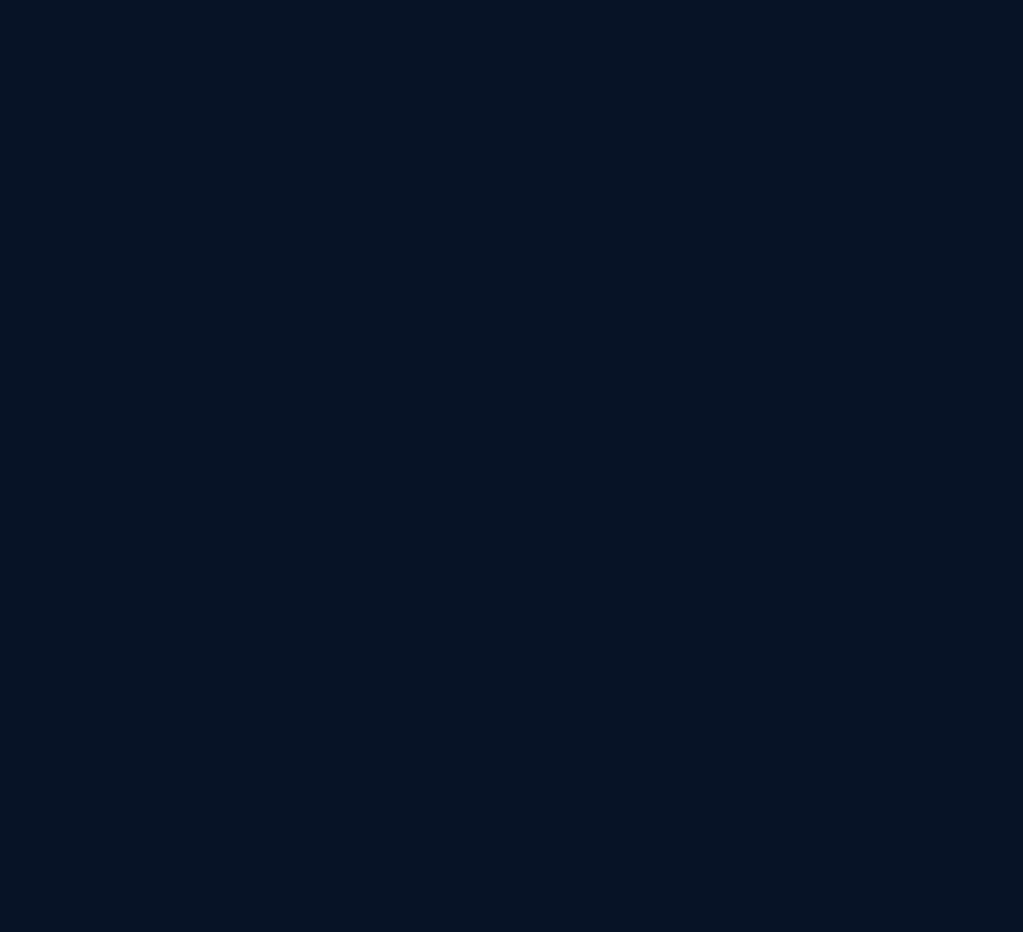
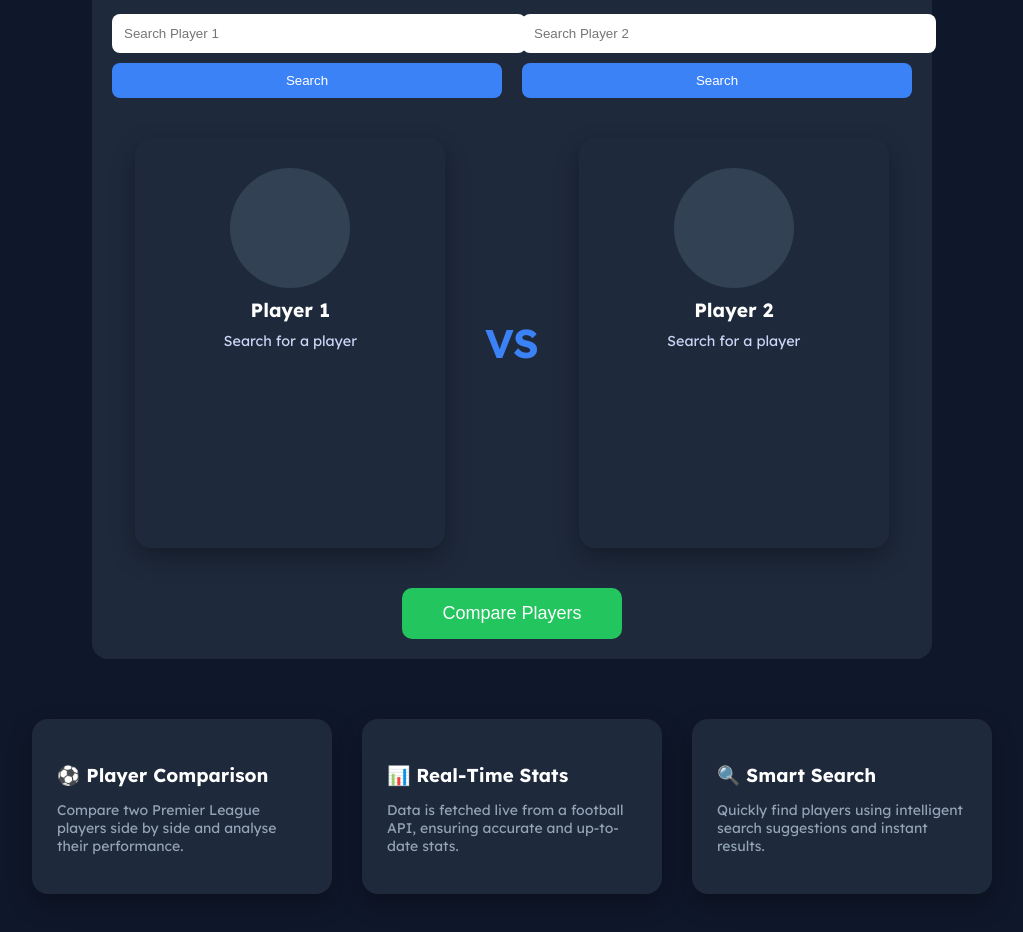
Before and after one commit to GKaz17/dv200-football-dashboard, a React (Create React App) app: page / in a window 1280 px wide. Shown: the part 340-1272 px from the top of the page, without its empty margins (128-1151 px from the left). Before the commit the page ends 800 px from the top, so only its background shows below. Built offline with nearby package versions, Linux system fonts and the light colour scheme; no server answers.

Commit message:
Made massive progress with the landing page. gave it better visual hieracrchy and negative space has been filled. could be better and will be but it looks good. changed cta to green just to spice up the page color. short the footer and few other design enhancements.

```diff
--- a/src/App.css
+++ b/src/App.css
@@ -62,3 +62,195 @@
 h1 {
   text-align: center;
 }
+
+/* landing page */
+
+.landing-container{
+text-align:center;
+padding:40px;
+background:#0f172a;
+min-height:100vh;
+color:white;
+}
+
+.title{
+font-size:48px;
+font-weight:800;
+letter-spacing:2px;
+margin-bottom:10px;
+}
+
+.subtitle{
+font-size:16px;
+color:#94a3b8;
+margin-bottom:30px;
+}
+
+/* SEARCH CONTAINER */
+.search-container{
+background:#1e293b;
+padding:20px;
+border-radius:16px;
+max-width:800px;
+margin:0 auto 40px;
+}
+
+
+.search-section{
+display:flex;
+justify-content:space-between;
+gap:20px;
+}
+
+.search-box{
+position:relative;
+flex:1;
+}
+
+.search-box input{
+width:100%;
+padding:12px;
+border-radius:8px;
+border:none;
+outline:none;
+}
+
+.search-box button{
+margin-top:10px;
+padding:10px;
+width:100%;
+border:none;
+border-radius:8px;
+background:#3b82f6;
+color:white;
+cursor:pointer;
+}
+
+/* SUGGESTIONS */
+.suggestion-list{
+position:absolute;
+background:white;
+color:black;
+width:100%;
+border-radius:8px;
+margin-top:5px;
+list-style:none;
+padding:0;
+z-index:10;
+}
+
+.suggestion-list li{
+padding:10px;
+cursor:pointer;
+}
+
+.suggestion-list li:hover{
+background:#e2e8f0;
+}
+
+.players-container{
+display:flex;
+align-items:center;
+justify-content:center;
+gap:40px;
+margin-top:40px;
+}
+
+.player-card{
+background:#1e293b;
+padding:30px;
+border-radius:16px;
+width:250px;
+min-height:350px;
+box-shadow:0 10px 25px rgba(0,0,0,0.3);
+}
+
+.player-card:hover{
+transform:translateY(-5px);
+}
+
+.player-card img{
+width:120px;
+border-radius:50%;
+margin-bottom:10px;
+}
+
+.player-card h3{
+margin:10px 0;
+font-size:1.2rem;
+}
+
+.player-card p{
+margin:4px 0;
+font-size:0.9rem;
+color:#cbd5f5;
+}
+
+.vs{
+font-size:40px;
+font-weight:bold;
+color:#3b82f6;
+}
+
+/* BUTTON */
+.compare-btn{
+margin-top:40px;
+padding:15px 40px;
+font-size:18px;
+border:none;
+border-radius:10px;
+background:#22c55e;
+color:white;
+cursor:pointer;
+}
+
+
+/* PLACEHOLDER */
+.placeholder-img{
+width:120px;
+height:120px;
+border-radius:50%;
+background:#334155;
+margin:0 auto 10px;
+}
+
+@keyframes shimmer{
+0%{
+background-position:-200px 0;
+}
+100%{
+background-position:200px 0;
+}
+}
+
+/* INFO SECTION */
+.info-section{
+display:flex;
+justify-content:center;
+gap:30px;
+margin-top:60px;
+flex-wrap:wrap;
+}
+
+.info-card{
+background:#1e293b;
+padding:25px;
+border-radius:16px;
+width:250px;
+text-align:left;
+box-shadow:0 10px 25px rgba(0,0,0,0.3);
+transition:0.3s;
+}
+
+.info-card:hover{
+transform:translateY(-5px);
+}
+
+.info-card h3{
+margin-bottom:10px;
+}
+
+.info-card p{
+color:#94a3b8;
+font-size:14px;
+}
--- a/src/pages/ComparePage.js
+++ b/src/pages/ComparePage.js
@@ -0,0 +1,3 @@
+// import { useEffect, useState } from "react";
+
+// export default ComparePage;
--- a/src/pages/LandingPage.js
+++ b/src/pages/LandingPage.js
@@ -1,78 +1,254 @@
-import { useEffect, useState } from "react";
-
-
+import { useState } from "react";
 
 function LandingPage() {
 
-  const [player, setPlayer] = useState();
-  const [data, setData] = useState([]);
-  useEffect(() => {
+const [player1, setPlayer1] = useState();
+const [player2, setPlayer2] = useState();
 
-fetch("https://v3.football.api-sports.io/players?team=31&season=2024", {
+const [search1, setSearch1] = useState("");
+const [search2, setSearch2] = useState("");
+
+const [suggestions1, setSuggestions1] = useState([]);
+const [suggestions2, setSuggestions2] = useState([]);
+
+const API_KEY = "52aebd1e39b84ac26ae09e2f7fc54da2";
+
+//  SEARCH FUNCTIONS
+
+function searchPlayer1() {
+
+fetch(`https://v3.football.api-sports.io/players?search=${search1}&league=39&season=2024`, {
   method: "GET",
-  headers: {
-    "x-apisports-key": "52aebd1e39b84ac26ae09e2f7fc54da2"
-  }
+  headers: { "x-apisports-key": API_KEY }
 })
 .then(res => res.json())
 .then(data => {
-  console.log(data);
-  setPlayer(data.response[0]);
-  setData(data.response[0]);
+
+if(data.response && data.response.length > 0){
+setPlayer1(data.response[0]);
+}
+
+});
+
+}
+
+function searchPlayer2() {
+
+fetch(`https://v3.football.api-sports.io/players?search=${search2}&league=39&season=2024`, {
+  method: "GET",
+  headers: { "x-apisports-key": API_KEY }
+})
+.then(res => res.json())
+.then(data => {
+
+if(data.response && data.response.length > 0){
+setPlayer2(data.response[0]);
+}
+
 })
 .catch(err => console.log(err));
 
-}, []);
+}
 
-//   var myHeaders = new Headers();
-// myHeaders.append("x-apisports-key", "52aebd1e39b84ac26ae09e2f7fc54da2");
+//  AUTOCOMPLETE
 
-// var requestOptions = {
-//   method: 'GET',
-//   headers: myHeaders,
-//   redirect: 'follow'
-// };
+function getSuggestions1(value){
 
-// fetch("https://v3.football.api-sports.io/players?search=Mandzukic", requestOptions)
-//   .then(response => response.text())
-//   .then(result => console.log(result))
-//   .catch(error => console.log('error', error));
+fetch(`https://v3.football.api-sports.io/players?search=${value}&league=39&season=2024`, {
+  method: "GET",
+  headers: { "x-apisports-key": API_KEY }
+})
+.then(res => res.json())
+.then(data => {
 
-//   }, []);
+setSuggestions1(data.response.slice(0,5));
+
+});
+
+}
+
+function getSuggestions2(value){
+
+fetch(`https://v3.football.api-sports.io/players?search=${value}&league=39&season=2024`, {
+  method: "GET",
+  headers: { "x-apisports-key": API_KEY }
+})
+.then(res => res.json())
+.then(data => {
+
+setSuggestions2(data.response.slice(0,5));
+
+});
+
+}
+
+//  UI
 
 return (
 
-  <div>
+<div className="landing-container">
 
-    <h1>PitchStats</h1>
+<h1 className="title">COMPARE THE BEST OF THE PL 24/25</h1>
 
-    <h1>Compare the best of Players</h1>
-    <h2>Player Data Test</h2>
+{/*MAIN CONTAINER NOW HOLDS EVERYTHING */}
+<div className="search-container">
 
-    {player && (
-      <div>
+<p className="subtitle">
+Analyse head-to-head performance metrics for your favorite Premier
+League stars with professional-grade analytics.
+</p>
 
-        <h3>{player.player.name}</h3>
+<div className="search-section">
 
-        <img
-          src={player.player.photo}
-          alt="player"
-          width="150"
-          height="150"
+{/* PLAYER 1 */}
+<div className="search-box">
+<input
+placeholder="Search Player 1"
+value={search1}
+onChange={(e)=>{
+const value = e.target.value;
+setSearch1(value);
+if(value.length > 2){
+getSuggestions1(value);
+}
+}}
 />
 
-        <p>Age: {player.player.age}</p>
-        <p>Nationality: {player.player.nationality}</p>
-        <p>Height: {player.player.height}</p>
-         <p>Weight: {player.player.weight}</p>
-          <p>League: {player.player.league}</p>
+<button onClick={searchPlayer1}>Search</button>
 
-      </div>
+{suggestions1.length > 0 && (
+<ul className="suggestion-list">
+{suggestions1.map((p,index)=>(
+<li key={index} onClick={()=>{
+setPlayer1(p);
+setSearch1(p.player.name);
+setSuggestions1([]);
+}}>
+{p.player.name}
+</li>
+))}
+</ul>
 )}
 
 </div>
 
+{/* PLAYER 2 */}
+<div className="search-box">
+<input
+placeholder="Search Player 2"
+value={search2}
+onChange={(e)=>{
+const value = e.target.value;
+setSearch2(value);
+if(value.length > 2){
+getSuggestions2(value);
+}
+}}
+/>
+
+<button onClick={searchPlayer2}>Search</button>
+
+{suggestions2.length > 0 && (
+<ul className="suggestion-list">
+{suggestions2.map((p,index)=>(
+<li key={index} onClick={()=>{
+setPlayer2(p);
+setSearch2(p.player.name);
+setSuggestions2([]);
+}}>
+{p.player.name}
+</li>
+))}
+</ul>
+)}
+
+</div>
+
+</div>
+
+{/*PLAYER CARDS NOW INSIDE SAME CONTAINER */}
+<div className="players-container">
+
+<div className="player-card">
+{player1 ? (
+<>
+<img src={player1.player.photo} alt="player"/>
+<h3>{player1.player.name}</h3>
+<p>{player1.statistics?.[0]?.team?.name}</p>
+<p>{player1.statistics?.[0]?.games?.position}</p>
+<p>Goals: {player1.statistics?.[0]?.goals?.total || 0}</p>
+<p>Assists: {player1.statistics?.[0]?.goals?.assists || 0}</p>
+</>
+) : (
+<>
+<div className="placeholder-img"></div>
+<h3>Player 1</h3>
+<p>Search for a player</p>
+</>
+)}
+</div>
+
+<div className="vs">VS</div>
+
+<div className="player-card">
+{player2 ? (
+<>
+<img src={player2.player.photo} alt="player"/>
+<h3>{player2.player.name}</h3>
+<p>{player2.statistics?.[0]?.team?.name}</p>
+<p>{player2.statistics?.[0]?.games?.position}</p>
+<p>Goals: {player2.statistics?.[0]?.goals?.total || 0}</p>
+<p>Assists: {player2.statistics?.[0]?.goals?.assists || 0}</p>
+</>
+) : (
+<>
+<div className="placeholder-img"></div>
+<h3>Player 2</h3>
+<p>Search for a player</p>
+</>
+)}
+</div>
+
+</div>
+
+<button className="compare-btn">
+Compare Players
+</button>
+
+
+
+</div>
+
+{/*INFO SECTION */}
+<div className="info-section">
+
+<div className="info-card">
+<h3>⚽ Player Comparison</h3>
+<p>
+Compare two Premier League players side by side and analyse their performance.
+</p>
+</div>
+
+<div className="info-card">
+<h3>📊 Real-Time Stats</h3>
+<p>
+Data is fetched live from a football API, ensuring accurate and up-to-date stats.
+</p>
+</div>
+
+<div className="info-card">
+<h3>🔍 Smart Search</h3>
+<p>
+Quickly find players using intelligent search suggestions and instant results.
+</p>
+</div>
+
+</div>
+
+</div>
+
 );
+
 }
 
 export default LandingPage;
--- a/src/pages/TimelinePage.js
+++ b/src/pages/TimelinePage.js
@@ -0,0 +1,3 @@
+// import { useEffect, useState } from "react";
+
+// export default TimelinePage;
```
Lines whose indentation alone changed are shown as unchanged.
